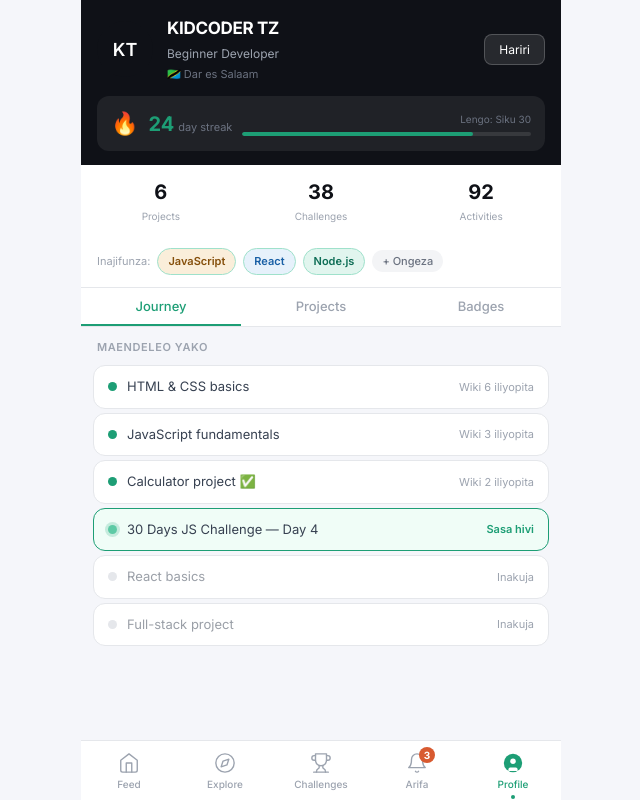
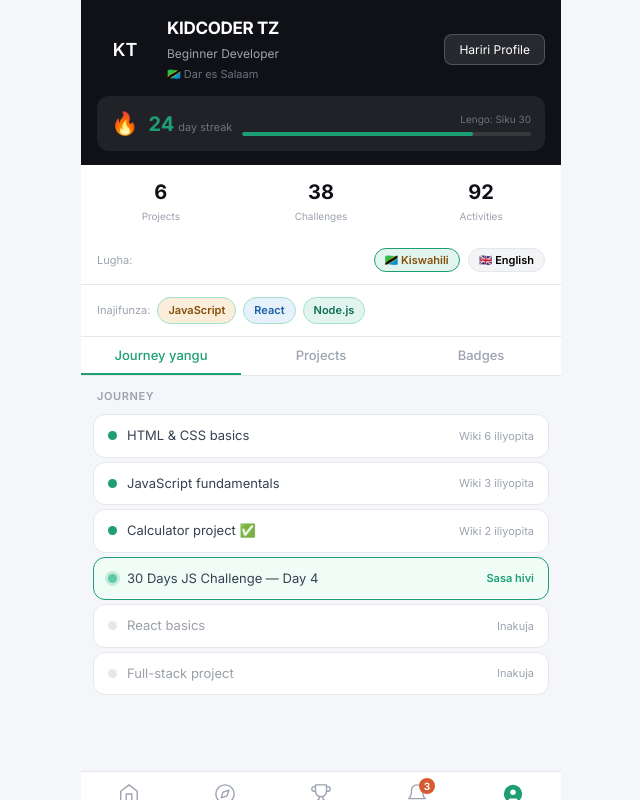
Before and after one commit to shabanihamidu19-cell/devpath, a React (Vite) app: page /profile in a window 1280 px wide. Shown: the whole page, without its empty margins (319-959 px from the left). Built offline with nearby package versions, Linux system fonts and the light colour scheme.

Commit message:
feat(i18n): add language switcher on Profile page

```diff
--- a/src/pages/ProfilePage.jsx
+++ b/src/pages/ProfilePage.jsx
@@ -1,14 +1,25 @@
 import React, { useState } from 'react'
 import useAppStore from '../stores/useAppStore'
+import useTranslation from '../i18n/useTranslation'
 import styles from './ProfilePage.module.css'
 
-const TABS = ['Journey', 'Projects', 'Badges']
-const TECH_CLS = { JS: 'tb-js', JavaScript: 'tb-js', React: 'tb-react', Python: 'tb-python', HTML: 'tb-html', CSS: 'tb-css', 'Node.js': 'tb-node' }
+const TECH_CLS = {
+  JS: 'tb-js',
+  JavaScript: 'tb-js',
+  React: 'tb-react',
+  Python: 'tb-python',
+  HTML: 'tb-html',
+  CSS: 'tb-css',
+  'Node.js': 'tb-node',
+}
 
 export default function ProfilePage() {
-  const profile = useAppStore(s => s.profile)
+  const profile = useAppStore((s) => s.profile)
+  const { t, lang, setLanguage } = useTranslation()
   const [tab, setTab] = useState(0)
   const pct = Math.round((profile.streak / profile.streakGoal) * 100)
+
+  const TABS = [t('profile.journey'), t('profile.projects'), t('profile.badges')]
 
   return (
     <div className={styles.page}>
@@ -18,10 +29,12 @@
           <div className={`avatar avatar-lg av-dark`}>{profile.initials}</div>
           <div className={styles.profileInfo}>
             <div className={styles.profileName}>{profile.name}</div>
-            <div className={styles.profileRole}>{profile.level}</div>
-            <div className={styles.profileLoc}>{profile.country} {profile.city}</div>
+            <div className={styles.profileRole}>{t('profile.level')}</div>
+            <div className={styles.profileLoc}>
+              {profile.country} {profile.city}
+            </div>
           </div>
-          <button className={styles.editBtn}>Hariri</button>
+          <button className={styles.editBtn}>{t('profile.edit')}</button>
         </div>
 
         {/* Streak bar */}
@@ -29,12 +42,20 @@
           <span className={styles.fireEmoji}>🔥</span>
           <div className={styles.streakInfo}>
             <span className={styles.streakNum}>{profile.streak}</span>
-            <span className={styles.streakLabel}>day streak</span>
+            <span className={styles.streakLabel}>{t('profile.streak', { count: '' }).replace(/\d+\s*/, '').trim() || 'day streak'}</span>
           </div>
           <div className={styles.streakTrack}>
-            <div className={styles.streakGoal}>Lengo: Siku {profile.streakGoal}</div>
+            <div className={styles.streakGoal}>
+              {lang === 'sw' ? `Lengo: Siku ${profile.streakGoal}` : `Goal: ${profile.streakGoal} days`}
+            </div>
             <div className={styles.streakRail}>
-              <div className={styles.streakFill} style={{ width: `${pct}%` }} role="progressbar" aria-valuenow={profile.streak} aria-valuemax={profile.streakGoal} aria-label="Streak progress" />
+              <div
+                className={styles.streakFill}
+                style={{ width: `${pct}%` }}
+                role="progressbar"
+                aria-valuenow={profile.streak}
+                aria-valuemax={profile.streakGoal}
+              />
             </div>
           </div>
         </div>
@@ -44,7 +65,7 @@
       <div className={styles.statsRow}>
         <div className={styles.statBox}>
           <div className={styles.statNum}>{profile.stats.projects}</div>
-          <div className={styles.statLabel}>Projects</div>
+          <div className={styles.statLabel}>{t('profile.projects')}</div>
         </div>
         <div className={styles.statBox}>
           <div className={styles.statNum}>{profile.stats.challenges}</div>
@@ -56,30 +77,63 @@
         </div>
       </div>
 
+      {/* Language Switcher */}
+      <div className={styles.techRow} style={{ justifyContent: 'space-between' }}>
+        <span className={styles.techLabel}>{t('profile.language')}:</span>
+        <div style={{ display: 'flex', gap: 8 }}>
+          <button
+            className={`tech-badge ${lang === 'sw' ? 'tb-js' : ''}`}
+            style={{
+              cursor: 'pointer',
+              border: lang === 'sw' ? '1.5px solid var(--brand-teal)' : '1px solid var(--border)',
+              background: lang === 'sw' ? 'var(--brand-teal-light)' : 'var(--bg-muted)',
+            }}
+            onClick={() => setLanguage('sw')}
+          >
+            🇹🇿 {t('profile.languageSw')}
+          </button>
+          <button
+            className={`tech-badge ${lang === 'en' ? 'tb-js' : ''}`}
+            style={{
+              cursor: 'pointer',
+              border: lang === 'en' ? '1.5px solid var(--brand-teal)' : '1px solid var(--border)',
+              background: lang === 'en' ? 'var(--brand-teal-light)' : 'var(--bg-muted)',
+            }}
+            onClick={() => setLanguage('en')}
+          >
+            🇬🇧 {t('profile.languageEn')}
+          </button>
+        </div>
+      </div>
+
       {/* Tech stack */}
       <div className={styles.techRow}>
-        <span className={styles.techLabel}>Inajifunza:</span>
-        {profile.learning.map(t => (
-          <span key={t} className={`tech-badge ${TECH_CLS[t] || 'tb-js'} ${styles.activeTech}`}>{t}</span>
+        <span className={styles.techLabel}>{lang === 'sw' ? 'Inajifunza:' : 'Learning:'}</span>
+        {profile.learning.map((tech) => (
+          <span key={tech} className={`tech-badge ${TECH_CLS[tech] || 'tb-js'} ${styles.activeTech}`}>
+            {tech}
+          </span>
         ))}
-        <button className={styles.addTech}>+ Ongeza</button>
       </div>
 
       {/* Tabs */}
       <div className={styles.tabs} role="tablist">
-        {TABS.map((t, i) => (
+        {TABS.map((label, i) => (
           <button
-            key={t} role="tab"
+            key={label}
+            role="tab"
             aria-selected={tab === i}
             className={`${styles.tab} ${tab === i ? styles.tabActive : ''}`}
             onClick={() => setTab(i)}
-          >{t}</button>
+          >
+            {label}
+          </button>
         ))}
       </div>
 
       <div className="scroll-area">
         {tab === 0 && <JourneyTab profile={profile} />}
-        {tab === 1 && <ProjectsTab profile={profile} />}
+        {tab === 1 && <ProjectsTab profile={profile} lang={lang} />}
         {tab === 2 && <BadgesTab profile={profile} />}
         <div className="bottom-spacer" />
       </div>
@@ -90,35 +144,50 @@
 function JourneyTab({ profile }) {
   return (
     <>
-      <p className="section-label">Maendeleo yako</p>
-      {profile.journey.map(item => (
-        <div key={item.id} className={`${styles.journeyItem} ${item.status === 'current' ? styles.journeyCurrent : ''}`}>
+      <p className="section-label">Journey</p>
+      {profile.journey.map((item) => (
+        <div
+          key={item.id}
+          className={`${styles.journeyItem} ${item.status === 'current' ? styles.journeyCurrent : ''}`}
+        >
           <div className={`${styles.jDot} ${styles[`jDot_${item.status}`]}`} aria-hidden="true" />
-          <div className={styles.jText} style={item.status === 'upcoming' ? { opacity: 0.5 } : {}}>{item.title}</div>
-          <div className={`${styles.jMeta} ${item.status === 'current' ? styles.jMetaCurrent : ''}`}>{item.timeAgo}</div>
+          <div className={styles.jText} style={item.status === 'upcoming' ? { opacity: 0.5 } : {}}>
+            {item.title}
+          </div>
+          <div className={`${styles.jMeta} ${item.status === 'current' ? styles.jMetaCurrent : ''}`}>
+            {item.timeAgo}
+          </div>
         </div>
       ))}
     </>
   )
 }
 
-function ProjectsTab({ profile }) {
+function ProjectsTab({ profile, lang }) {
   const TECH_CLS_P = { HTML: 'tb-html', CSS: 'tb-css', JS: 'tb-js' }
   return (
     <>
-      <p className="section-label">Projects ({profile.projects.length})</p>
-      {profile.projects.map(p => (
+      <p className="section-label">
+        Projects ({profile.projects.length})
+      </p>
+      {profile.projects.map((p) => (
         <div key={p.id} className={`card ${styles.projCard}`}>
           <div className={styles.projTop}>
             <div>
               <div className={styles.projName}>{p.name}</div>
-              <div className={styles.projAge}>Siku {p.daysAgo} zilizopita</div>
+              <div className={styles.projAge}>
+                {lang === 'sw' ? `Siku ${p.daysAgo} zilizopita` : `${p.daysAgo} days ago`}
+              </div>
             </div>
             <span style={{ fontSize: 26 }}>{p.emoji}</span>
           </div>
           <div className={styles.projFooter}>
             <div style={{ display: 'flex', gap: 5 }}>
-              {p.tech.map(t => <span key={t} className={`tech-badge ${TECH_CLS_P[t] || 'tb-js'}`}>{t}</span>)}
+              {p.tech.map((tech) => (
+                <span key={tech} className={`tech-badge ${TECH_CLS_P[tech] || 'tb-js'}`}>
+                  {tech}
+                </span>
+              ))}
             </div>
             <span style={{ fontSize: 12, color: 'var(--coral-text)', display: 'flex', alignItems: 'center', gap: 4 }}>
               ❤️ {p.likes}
@@ -135,7 +204,7 @@
     <>
       <p className="section-label">Achievements ({profile.badges.length})</p>
       <div className={styles.badgesGrid}>
-        {profile.badges.map(b => (
+        {profile.badges.map((b) => (
           <div key={b.id} className={`card ${styles.badgeCard}`}>
             <div className={styles.badgeEmoji}>{b.emoji}</div>
             <div className={styles.badgeName}>{b.name}</div>
```
